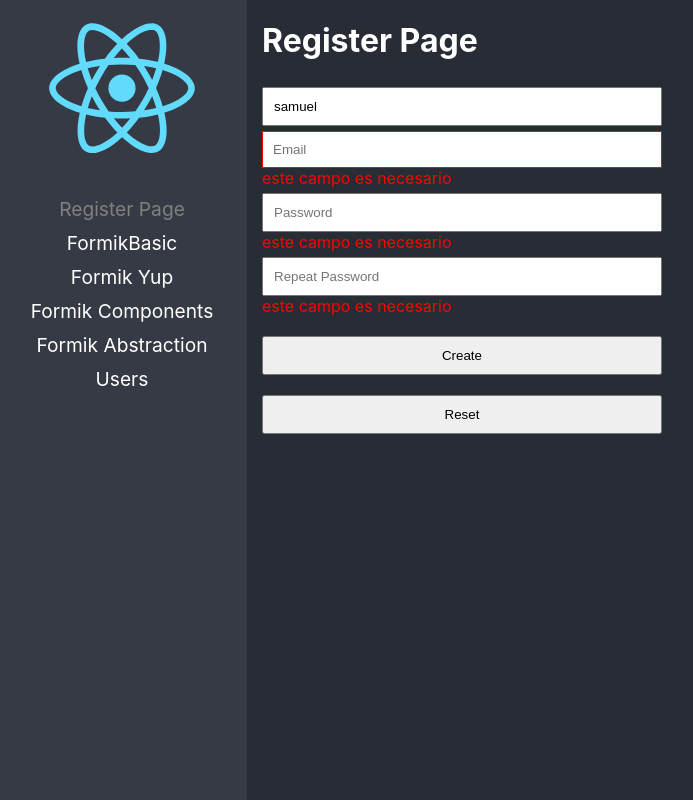
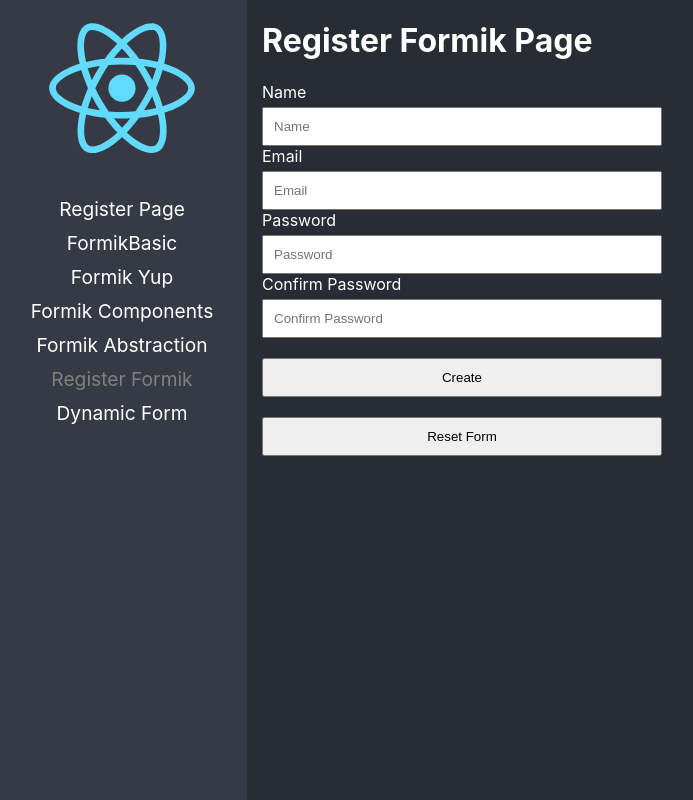
Before and after one commit to SamuelCamposM/React-TS-Plantilla, a React (Create React App) app: page /register-formik in a window 1280 px wide. Before the commit this address led to /register. Shown: the whole page, without its empty margins (3-696 px from the left). Built offline with nearby package versions, Linux system fonts and the light colour scheme.

Commit message:
formularios dinamicos

```diff
--- /dev/null
+++ b/src/03-forms/data/custom-form.json
@@ -0,0 +1,38 @@
+[
+  {
+    "type": "input",
+    "name": "firstName",
+    "placeholder": "Samuel",
+    "label": "First Name",
+    "value": "",
+    "validations": [{ "type": "required" }, { "type": "minLength", "value": 5 }]
+  },
+  {
+    "type": "input",
+    "name": "lastName",
+    "placeholder": "Samuel",
+    "label": "Last Name",
+    "value": "",
+    "validations": [{ "type": "required" }]
+  },
+  {
+    "type": "email",
+    "name": "email",
+    "placeholder": "micorreo@test.com",
+    "label": "Email",
+    "value": "",
+    "validations": [{ "type": "required" }, { "type": "email" }]
+  },
+  {
+    "type": "select",
+    "name": "favoriteGame",
+    "label": "Favorite Game",
+    "value": "",
+    "options": [
+      { "label": "VALORANT", "id": 1 },
+      { "label": "FORTNITE", "id": 2 },
+      { "label": "RESIDENT EVIL", "id": 3 }
+    ],
+    "validations": [{ "type": "required" }]
+  }
+]
--- /dev/null
+++ b/src/03-forms/pages/DynamicForm.tsx
@@ -0,0 +1,82 @@
+import { Formik, Form } from "formik";
+import formJson from "../data/custom-form.json";
+import { MySelect, MyTextInput } from "../components";
+import * as Yup from "yup";
+const initialValues: { [x: string]: any } = {};
+const requiredFields: { [x: string]: any } = {};
+for (const input of formJson) {
+  initialValues[input.name] = input.value;
+  if (!input.validations) continue;
+  let schema = Yup.string();
+  for (const rule of input.validations) {
+    if (rule.type === "required") {
+      schema = schema.required("Este campo es requerido");
+    }
+    if (rule.type === "minLength") {
+      schema = schema.min(
+        (rule as any).value || 2,
+        `Mimimo de ${(rule as any).value || 2} caracteres`
+      );
+    }
+    if (rule.type === "email") {
+      schema = schema.email("Ingrese un formato valido");
+    }
+  }
+  requiredFields[input.name] = schema;
+}
+const validationSchema = Yup.object({ ...requiredFields });
+
+export const DynamicForm = () => {
+  return (
+    <div>
+      <h1>Dynamic Form</h1>
+      <Formik
+        initialValues={initialValues}
+        onSubmit={(values) => {
+          console.log(values);
+        }}
+        validationSchema={validationSchema}
+      >
+        {(formik) => {
+          return (
+            <Form noValidate>
+              {formJson.map(
+                ({ type, name, placeholder, label, options }, index) => {
+                  if (
+                    type === "input" ||
+                    type === "password" ||
+                    type === "email"
+                  ) {
+                    return (
+                      <MyTextInput
+                        key={name}
+                        type={type as any}
+                        name={name}
+                        label={label}
+                        placeholder={placeholder}
+                      />
+                    );
+                  }
+                  if (type === "select") {
+                    return (
+                      <MySelect key={name} name={name} label={label}>
+                        <option value="">Select an option</option>
+                        {options?.map((opt) => (
+                          <option key={opt.id} value={opt.id}>
+                            {opt.label}
+                          </option>
+                        ))}
+                      </MySelect>
+                    );
+                  }
+                  return <span>Type: {type} no es soportado</span>;
+                }
+              )}
+              <button type="submit">Submit</button>
+            </Form>
+          );
+        }}
+      </Formik>
+    </div>
+  );
+};
--- a/src/03-forms/pages/FormikYupPage.tsx
+++ b/src/03-forms/pages/FormikYupPage.tsx
@@ -33,14 +33,15 @@
         {errors.firstName && touched.firstName && (
           <span>{errors.firstName}</span>
         )}
+
         <label htmlFor="lastName">Last Name</label>
-
         <input type="text" {...getFieldProps("lastName")} />
         {errors.lastName && touched.lastName && <span>{errors.lastName}</span>}
+
         <label htmlFor="email">Email Adress</label>
-
         <input type="text" {...getFieldProps("email")} />
         {errors.email && touched.email && <span>{errors.email}</span>}
+
         <button type="submit">Submit</button>
       </form>
     </div>
--- /dev/null
+++ b/src/03-forms/pages/RegisterFormikPage.tsx
@@ -0,0 +1,69 @@
+import "../styles/styles.css";
+import { Form, Formik } from "formik";
+import * as Yup from "yup";
+import { MyTextInput } from "../components";
+
+export const RegisterFormikPage = () => {
+  return (
+    <div>
+      {" "}
+      <h1>Register Formik Page</h1>
+      <Formik
+        initialValues={{
+          name: "",
+          email: "",
+          password1: "",
+          password2: "",
+        }}
+        onSubmit={(values) => {
+          console.log(values);
+        }}
+        validationSchema={Yup.object({
+          name: Yup.string()
+            .max(15, "Debe tener 15 caracteres o menos")
+            .min(2, "Minimo 2 caracteres")
+            .required("Requerido"),
+          email: Yup.string()
+            .email("Ingrese un formato valido")
+            .required("Requerido"),
+          password1: Yup.string()
+            .min(6, "Min 6 caracteres")
+            .required("Requerido"),
+          password2: Yup.string()
+            .required("Requerido")
+            .oneOf([Yup.ref("password1")], "Las contraseñas deben coincidir"),
+        })}
+      >
+        {({ handleReset }) => {
+          return (
+            <Form>
+              <MyTextInput label="Name" name="name" placeholder="Name" />
+              <MyTextInput
+                label="Email"
+                name="email"
+                placeholder="Email"
+                type="email"
+              />
+              <MyTextInput
+                label="Password"
+                name="password1"
+                placeholder="Password"
+                type="password"
+              />
+              <MyTextInput
+                label="Confirm Password"
+                name="password2"
+                placeholder="Confirm Password"
+                type="password"
+              />
+              <button type="submit">Create</button>
+              <button type="button" onClick={() => handleReset()}>
+                Reset Form
+              </button>
+            </Form>
+          );
+        }}
+      </Formik>
+    </div>
+  );
+};
--- a/src/03-forms/pages/index.ts
+++ b/src/03-forms/pages/index.ts
@@ -4,3 +4,5 @@
 export { FormikYupPage } from "./FormikYupPage";
 export { RegisterPage } from "./RegisterPage";
 export { FormikComponents } from "./FormikComponents";
+export { RegisterFormikPage } from "./RegisterFormikPage";
+export { DynamicForm } from "./DynamicForm";
--- a/src/roues/Navigation.tsx
+++ b/src/roues/Navigation.tsx
@@ -7,6 +7,8 @@
   FormikYupPage,
   FormikComponents,
   FormikAbstraction,
+  RegisterFormikPage,
+  DynamicForm,
 } from "../03-forms/pages";
 export const Navigation = () => {
   return (
@@ -55,13 +57,21 @@
                 Formik Abstraction
               </NavLink>
             </li>
+            <li>
+              <NavLink
+                to="/register-formik"
+                className={({ isActive }) => (isActive ? "nav-active" : "")}
+              >
+                Register Formik
+              </NavLink>
+            </li>
 
             <li>
               <NavLink
-                to="/users"
+                to="/dynamic-form"
                 className={({ isActive }) => (isActive ? "nav-active" : "")}
               >
-                Users
+                Dynamic Form
               </NavLink>
             </li>
           </ul>
@@ -72,6 +82,8 @@
           <Route path="/formik-yup" element={<FormikYupPage />} />
           <Route path="/formik-components" element={<FormikComponents />} />
           <Route path="/formik-abstraction" element={<FormikAbstraction />} />
+          <Route path="/register-formik" element={<RegisterFormikPage />} />
+          <Route path="/dynamic-form" element={<DynamicForm />} />
           <Route path="home" element={<h1>Home page</h1>} />
           <Route path="/*" element={<Navigate to="/register" replace />} />
         </Routes>
```
